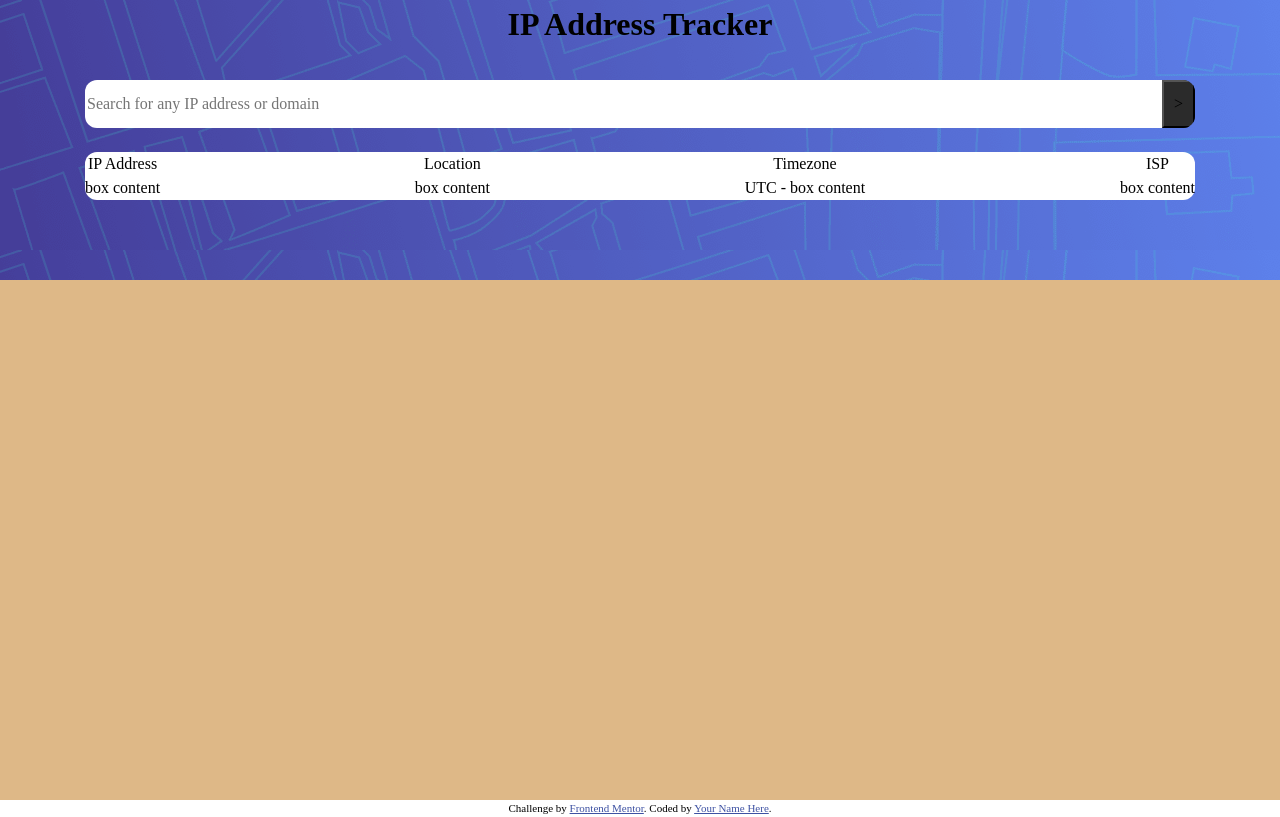
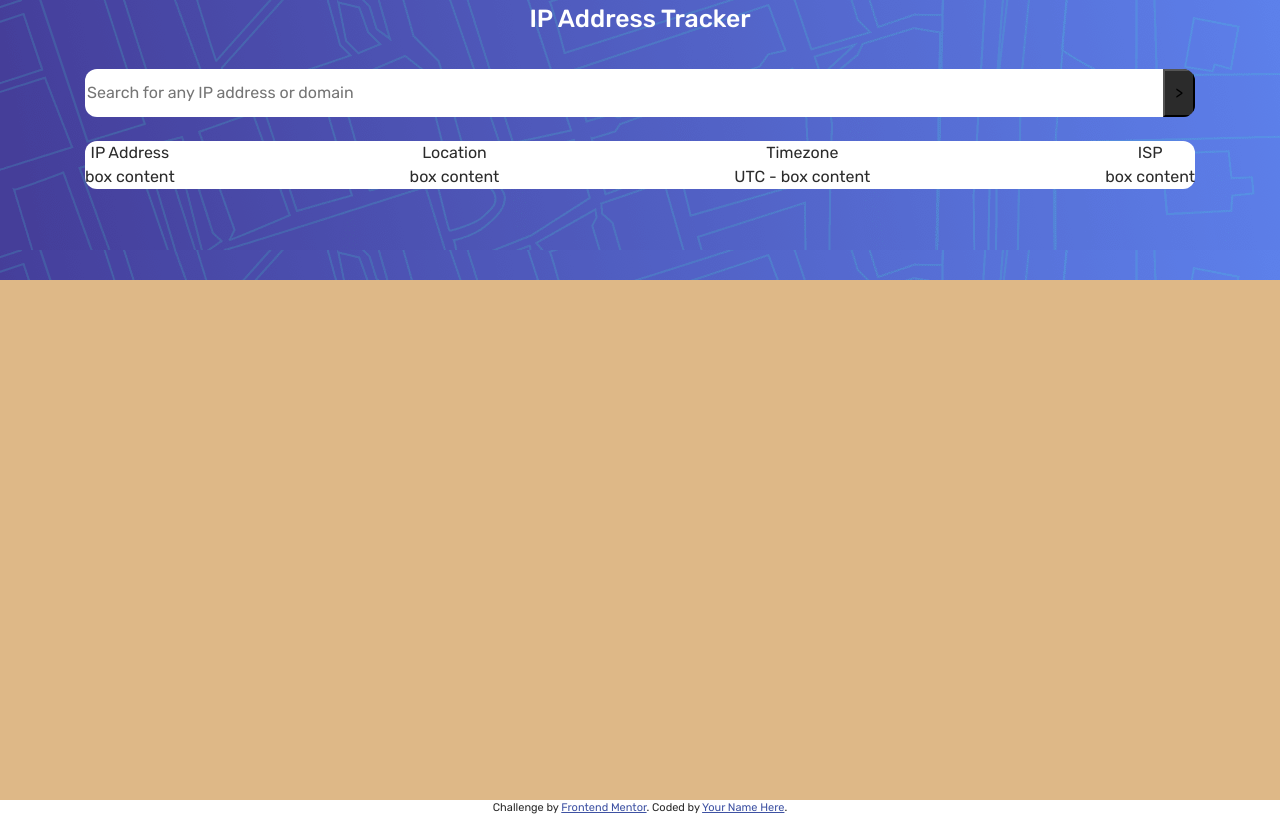
Before and after one commit to edo979/ip-address-tracker, a website built with Vite: page index.html in a window 1280 px wide. Built offline with nearby package versions, Linux system fonts and the light colour scheme.

Commit message:
basic typography for sm display

```diff
--- a/scss/_typography.scss
+++ b/scss/_typography.scss
@@ -0,0 +1,23 @@
+@import url('https://fonts.googleapis.com/css2?family=Rubik:wght@400;500;700&display=swap');
+
+:root {
+  --fs-300: 0.85rem;
+  --fs-400: 16px;
+  --fs-800: 1.55rem;
+
+  --fw-normal: 400;
+  --fw-semi-bold: 500;
+  --fw-bold: 700;
+}
+
+html {
+  font-size: var(--fs-400);
+  font-family: 'Rubik', sans-serif;
+  color: $Very-Dark-Gray;
+}
+
+h1 {
+  font-size: var(--fs-800);
+  font-weight: var(--fw-semi-bold);
+  color: white;
+}
--- a/scss/stayle.scss
+++ b/scss/stayle.scss
@@ -1,6 +1,7 @@
 @use 'vars' as *;
 
 @import 'reset';
+@import 'typography';
 @import 'layout';
 @import 'components';
 @import 'media-query';
```
